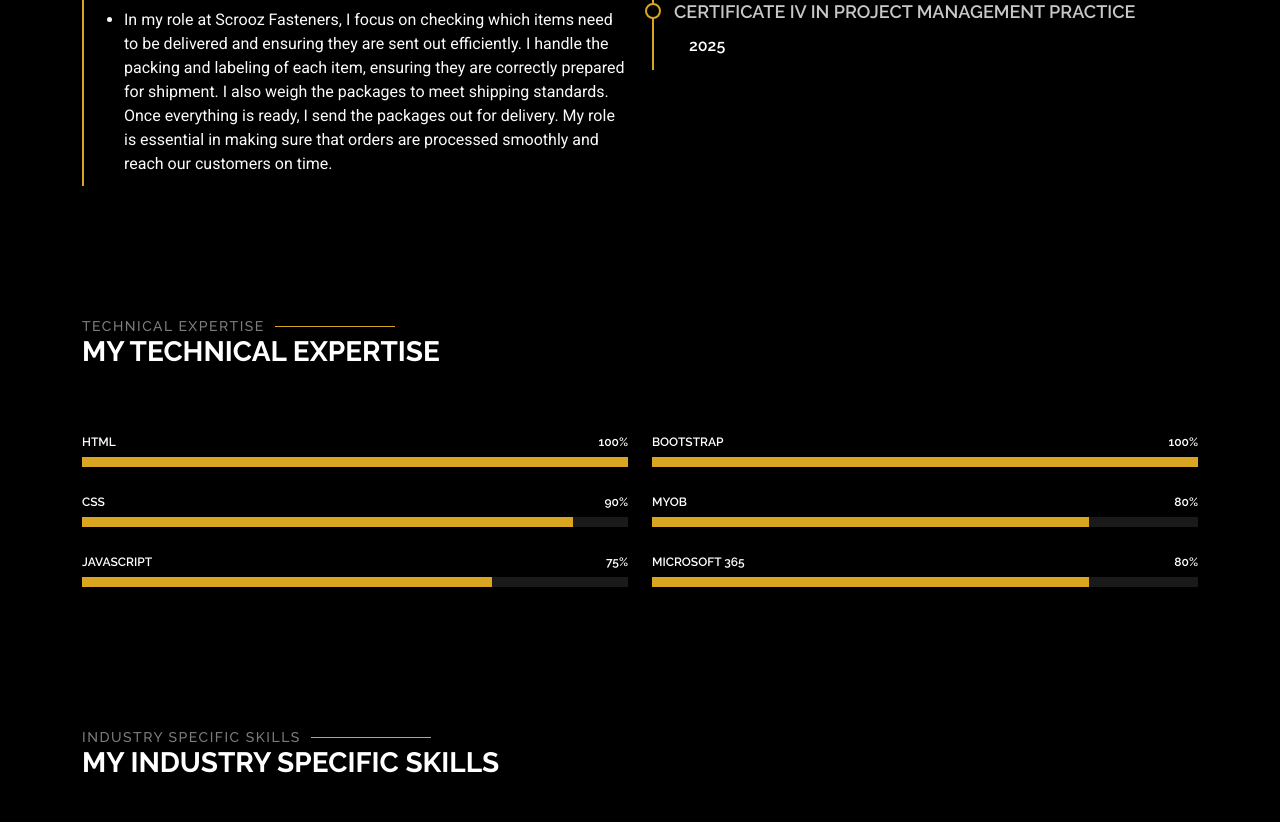
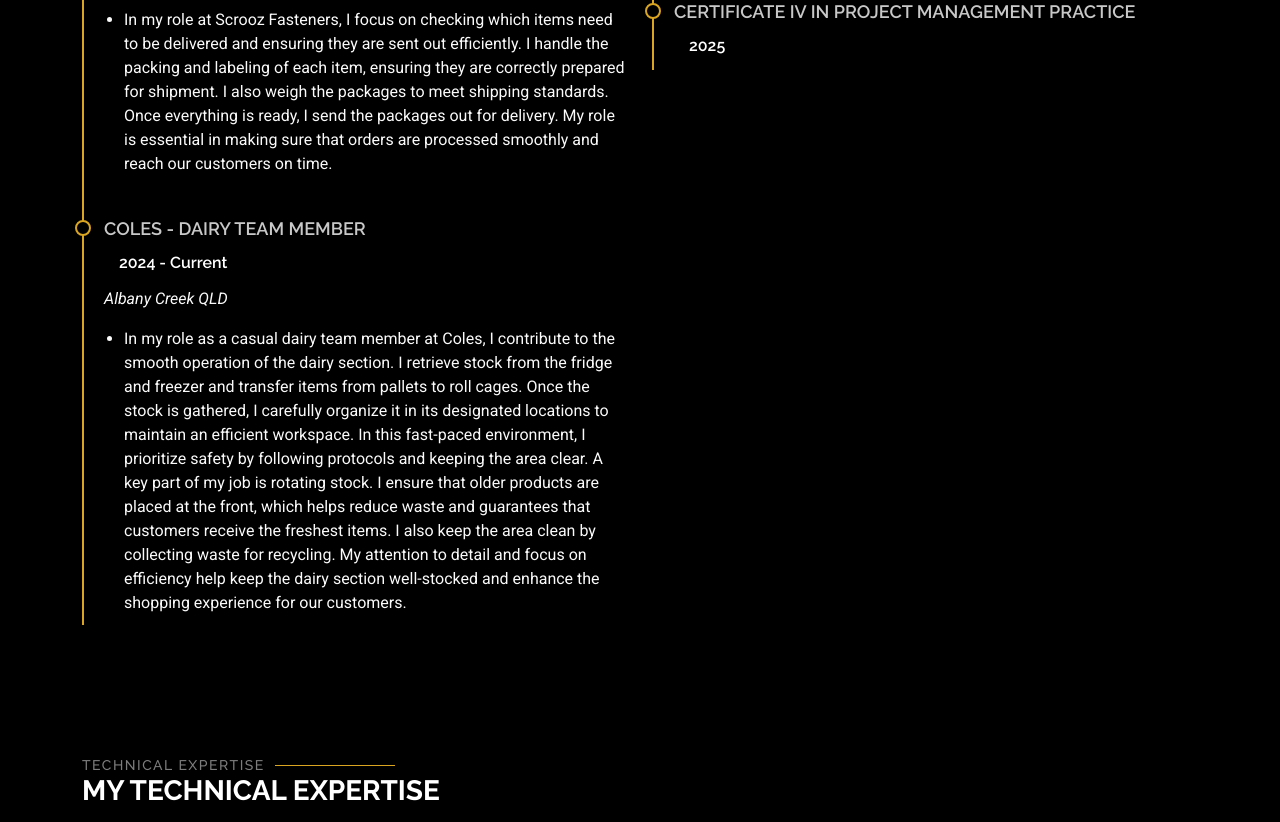
Before and after one commit to Harrison-cross-design/Harrison-Cross-Resume, a plain HTML site: page index.html in a window 1280 px wide. Shown: the part 2834-3656 px from the top of the page. Drawn offline with Linux system fonts and the light colour scheme.

Commit message:
Update index.html

```diff
--- a/index.html
+++ b/index.html
@@ -167,6 +167,21 @@
               efficiently. I handle the packing and labeling of each item, ensuring they are correctly prepared for shipment. I also
               weigh the packages to meet shipping standards. Once everything is ready, I send the packages out for delivery. My role
               is essential in making sure that orders are processed smoothly and reach our customers on time.</li>
+            </ul>
+          </div><!-- Edn Resume Item -->
+
+          <div class="resume-item">
+            <h4>Coles - Dairy Team Member</h4>
+            <h5>2024 - Current</h5>
+            <p><em>Albany Creek QLD</em></p>
+            <ul>
+              <li>In my role as a casual dairy team member at Coles, I contribute to the smooth operation of the dairy section. I retrieve stock from the fridge and freezer and transfer items from pallets to roll cages.
+
+                Once the stock is gathered, I carefully organize it in its designated locations to maintain an efficient workspace. In this fast-paced environment, I prioritize safety by following protocols and keeping the area clear.
+
+                A key part of my job is rotating stock. I ensure that older products are placed at the front, which helps reduce waste and guarantees that customers receive the freshest items. I also keep the area clean by collecting waste for recycling.
+
+                My attention to detail and focus on efficiency help keep the dairy section well-stocked and enhance the shopping experience for our customers.</li>
             </ul>
           </div><!-- Edn Resume Item -->
 
```
